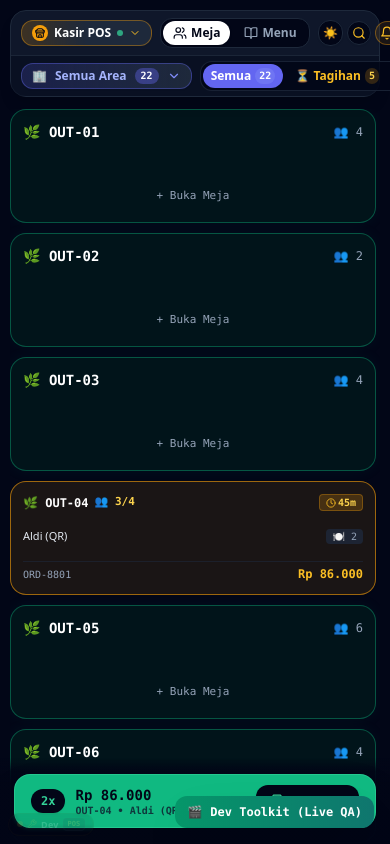
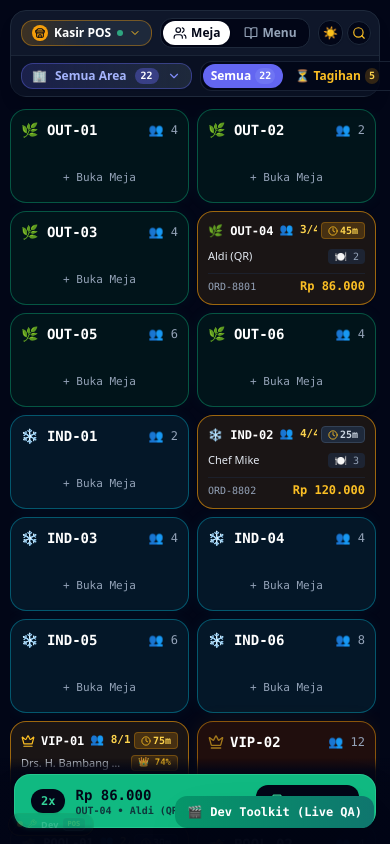
Before and after one commit to glc-works/hfe-pos, a React (Vite) app: page / in a window 390 px wide. Built offline with nearby package versions, Linux system fonts and the light colour scheme; the HTML template or start-up script is replaced by a standard one.

Commit message:
fix(mobile): enforce 340px header budget, 2-col floor plan grid, and 2-line product title wrapping

```diff
--- a/src/components/pos/PosCommandHeader.tsx
+++ b/src/components/pos/PosCommandHeader.tsx
@@ -170,7 +170,7 @@ export const PosCommandHeader: React.FC<PosCommandHeaderProps> = ({
             <button
               type="button"
               onClick={onOpenNotifications}
-              className={`relative p-1 sm:px-2 sm:py-1 rounded-xl text-xs font-bold transition-all flex items-center gap-1 shadow-sm whitespace-nowrap active:scale-95 border cursor-pointer ${
+              className={`hidden sm:flex relative p-1 sm:px-2 sm:py-1 rounded-xl text-xs font-bold transition-all items-center gap-1 shadow-sm whitespace-nowrap active:scale-95 border cursor-pointer ${
                 totalAlerts > 0
                   ? 'bg-amber-500/10 hover:bg-amber-500/20 text-amber-500 dark:text-amber-400 border-amber-500/40'
                   : 'bg-slate-100 hover:bg-slate-200 dark:bg-slate-950 dark:hover:bg-slate-800 text-slate-700 dark:text-slate-300 border-slate-200 dark:border-slate-800'
@@ -189,7 +189,7 @@ export const PosCommandHeader: React.FC<PosCommandHeaderProps> = ({
           <button
             type="button"
             onClick={onOpenScanner}
-            className="p-1 sm:px-2 sm:py-1 bg-slate-100 hover:bg-slate-200 dark:bg-slate-950 dark:hover:bg-slate-800 text-emerald-600 dark:text-emerald-400 border border-slate-200 dark:border-slate-800 rounded-xl text-xs font-bold transition-all flex items-center gap-1 shadow-sm whitespace-nowrap active:scale-95 cursor-pointer"
+            className="hidden sm:flex p-1 sm:px-2 sm:py-1 bg-slate-100 hover:bg-slate-200 dark:bg-slate-950 dark:hover:bg-slate-800 text-emerald-600 dark:text-emerald-400 border border-slate-200 dark:border-slate-800 rounded-xl text-xs font-bold transition-all items-center gap-1 shadow-sm whitespace-nowrap active:scale-95 cursor-pointer"
             title="Scan Barcode Produk SKU"
           >
             <Camera className="w-3.5 h-3.5 shrink-0" />
--- a/src/components/pos/PosTableFloorPlanSection.tsx
+++ b/src/components/pos/PosTableFloorPlanSection.tsx
@@ -184,8 +184,8 @@ export const PosTableFloorPlanSection: React.FC<PosTableFloorPlanSectionProps> =
       <div
         key={table.id}
         onClick={() => handleTableClick(table)}
-        className={`${slotSpanClass} border rounded-2xl p-3 flex flex-col justify-between gap-1.5 ${
-          isCompactMode ? 'min-h-[72px] sm:min-h-[76px]' : 'min-h-[114px] sm:min-h-[122px]'
+        className={`${slotSpanClass} border rounded-2xl p-2.5 sm:p-3 flex flex-col justify-between gap-1 sm:gap-1.5 ${
+          isCompactMode ? 'min-h-[72px] sm:min-h-[76px]' : (isMobile ? 'min-h-[94px]' : 'min-h-[114px] sm:min-h-[122px]')
         } transition-all duration-150 cursor-pointer relative overflow-hidden group active:scale-[0.98] ${
           isUnpaid
             ? 'bg-amber-500/10 border-amber-500/60 hover:border-amber-400 shadow-sm'
@@ -453,8 +453,8 @@ export const PosTableFloorPlanSection: React.FC<PosTableFloorPlanSectionProps> =
         {/* LAYER 0: SMOOTH AREA SURFACE GEOMETRY (BACKDROP ISLANDS) */}
         <AreaSurfaceOverlay viewMode={viewMode} />
 
-        {/* LAYER 1: RIGID 4-COLUMN INTERACTIVE TABLE WIDGETS GRID */}
-        <div className="relative z-10 grid grid-cols-1 sm:grid-cols-2 lg:grid-cols-4 gap-2.5 sm:gap-3">
+        {/* LAYER 1: RIGID 4-COLUMN INTERACTIVE TABLE WIDGETS GRID (2-COL ON MOBILE) */}
+        <div className="relative z-10 grid grid-cols-2 sm:grid-cols-2 lg:grid-cols-4 gap-2 sm:gap-3">
           {allTables.map(table => renderTableCard(table, false, true))}
         </div>
       </div>
--- a/src/components/shared/ProductCard.tsx
+++ b/src/components/shared/ProductCard.tsx
@@ -186,8 +186,8 @@ export const ProductCard: React.FC<ProductCardProps> = ({
           )}
         </div>
         <div className="p-3 flex flex-col gap-1">
-          <div className="flex items-center justify-between gap-1">
-            <h4 className="text-xs font-bold text-slate-800 dark:text-slate-100 truncate group-hover:text-slate-950 dark:group-hover:text-white">{product.name}</h4>
+          <div className="flex items-start justify-between gap-1 min-w-0">
+            <h4 className="text-xs font-bold text-slate-800 dark:text-slate-100 line-clamp-2 leading-snug min-h-[32px] group-hover:text-slate-950 dark:group-hover:text-white flex-1 min-w-0">{product.name}</h4>
             {shouldShowSku && (
               <span className="text-[9px] font-mono text-slate-500 bg-slate-100 dark:bg-slate-950 px-1 py-0.5 rounded border border-slate-200 dark:border-slate-800 shrink-0">
                 {product.hfeCategoryCode || product.id}
```
